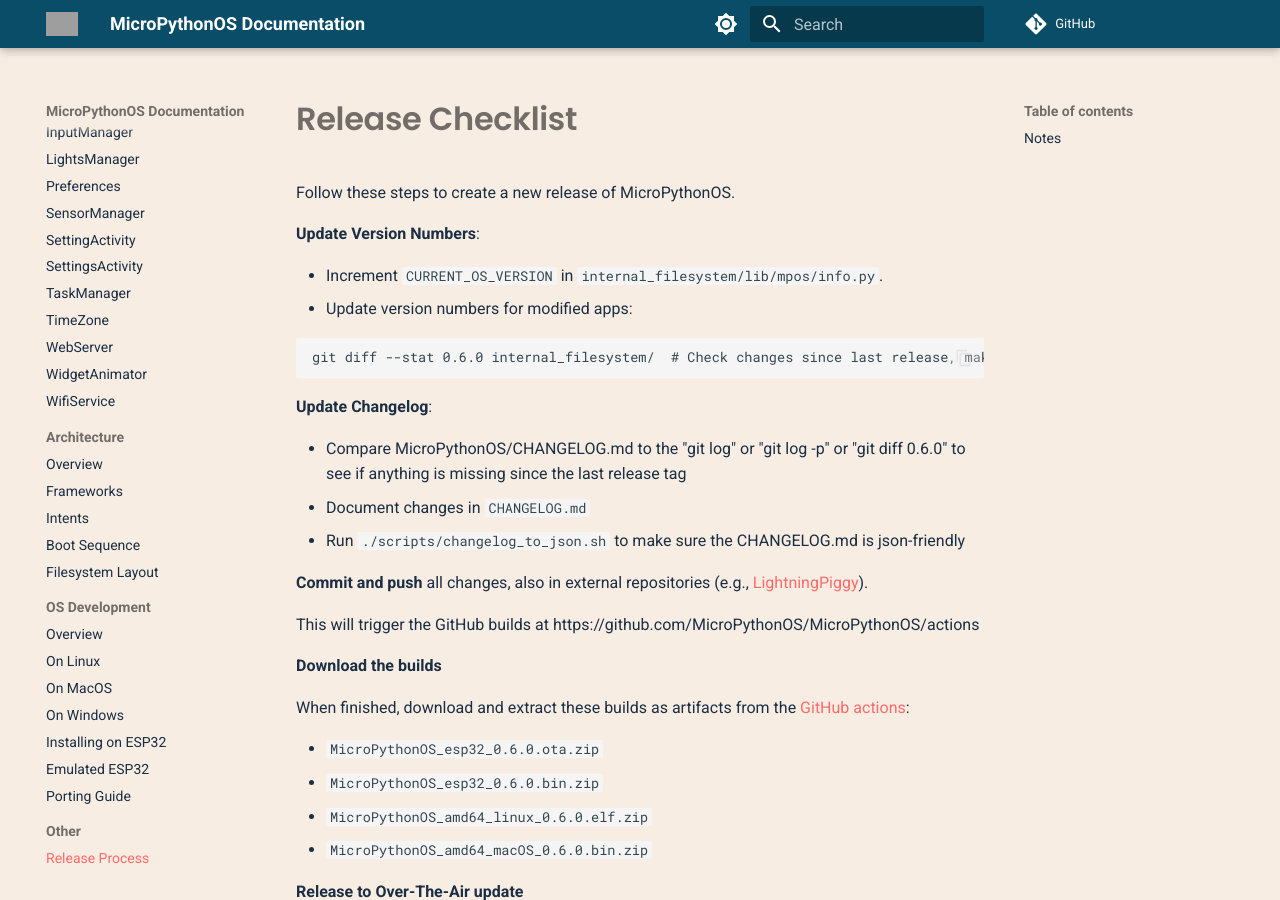
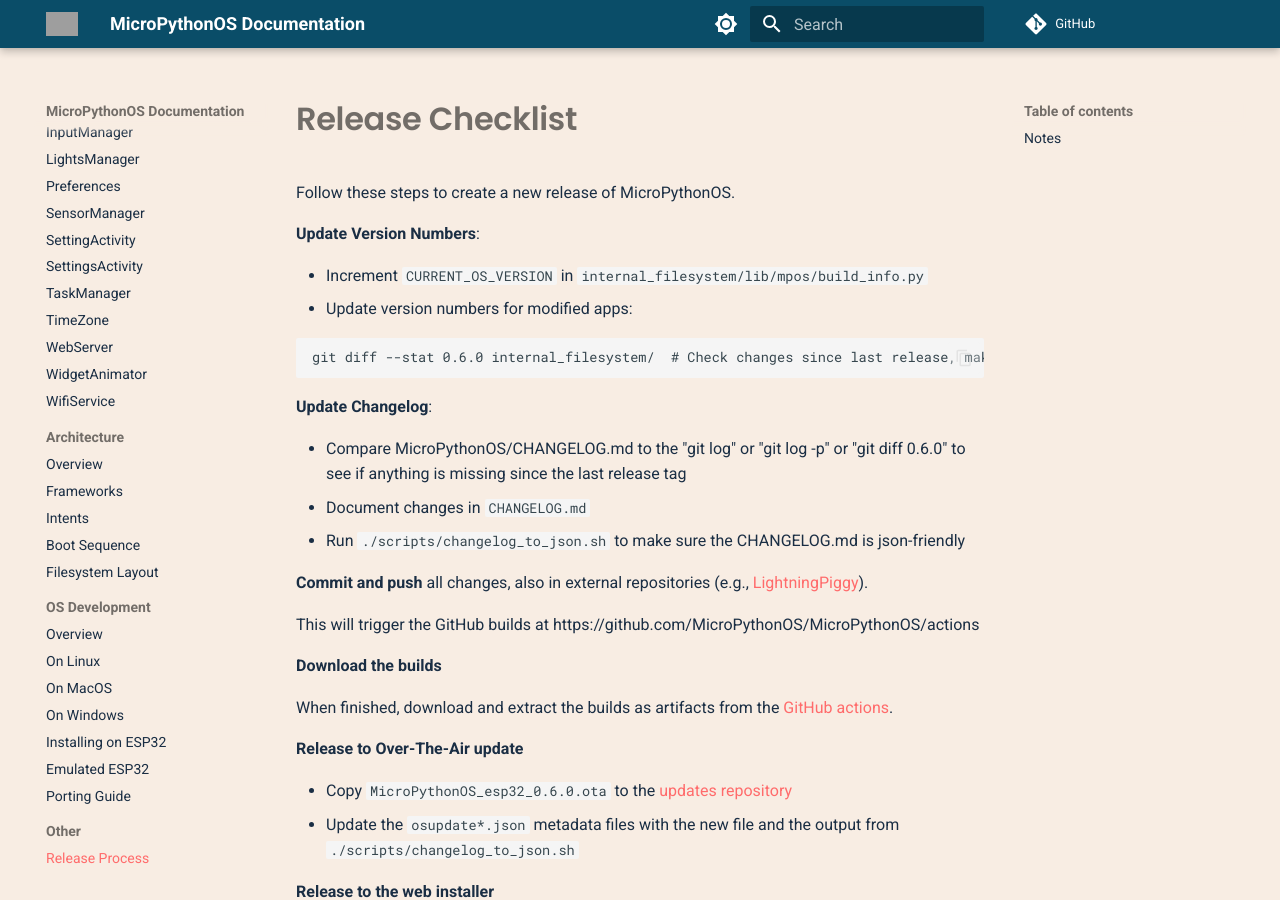
Before and after one commit to MicroPythonOS/docs, an MkDocs documentation site: the page built from docs/other/release-checklist.md, in a window 1280 px wide and 900 px high. Built offline with MkDocs 1.6.1 and Material for MkDocs 9.7.7, drawn with Linux system fonts in a browser that asks for light colours; comment, search, counter and statistics services are not loaded; grey boxes are pictures that could not be loaded.

Commit message:
Update docs/other/release-checklist.md

````diff
--- a/docs/other/release-checklist.md
+++ b/docs/other/release-checklist.md
@@ -4,7 +4,7 @@
 
 **Update Version Numbers**:
 
-   - Increment `CURRENT_OS_VERSION` in `internal_filesystem/lib/mpos/info.py`.
+   - Increment `CURRENT_OS_VERSION` in `internal_filesystem/lib/mpos/build_info.py`
    - Update version numbers for modified apps:
 
 ```
@@ -23,12 +23,7 @@
 
 **Download the builds**
 
-When finished, download and extract these builds as artifacts from the [GitHub actions](https://github.com/MicroPythonOS/MicroPythonOS/actions):
-
-- `MicroPythonOS_esp32_0.6.0.ota.zip`
-- `MicroPythonOS_esp32_0.6.0.bin.zip`
-- `MicroPythonOS_amd64_linux_0.6.0.elf.zip`
-- `MicroPythonOS_amd64_macOS_0.6.0.bin.zip`
+When finished, download and extract the builds as artifacts from the [GitHub actions](https://github.com/MicroPythonOS/MicroPythonOS/actions).
 
 **Release to Over-The-Air update**
 
````
